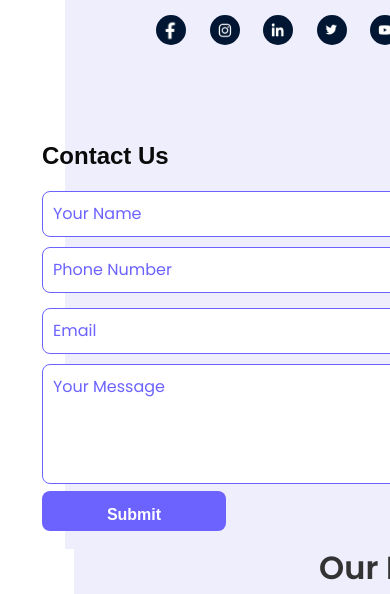
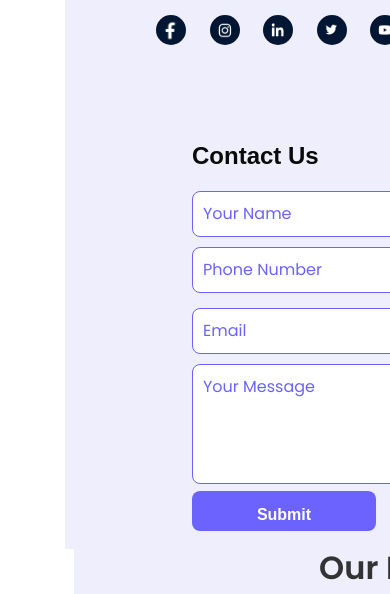
Before and after one commit to Soorajalipanhwar/SamplePage, a plain HTML site: page index.html in a window 390 px wide. Shown: the part 5097-5691 px from the top of the page. Drawn offline with nearby package versions, Linux system fonts and the light colour scheme.

Commit message:
Update styles.css

```diff
--- a/styles.css
+++ b/styles.css
@@ -984,7 +984,6 @@ footer img{
     }
     .contact-form{
         position: relative;
-        left: -150px;
         height: 50vh;
     }
     .page6-right{
```
